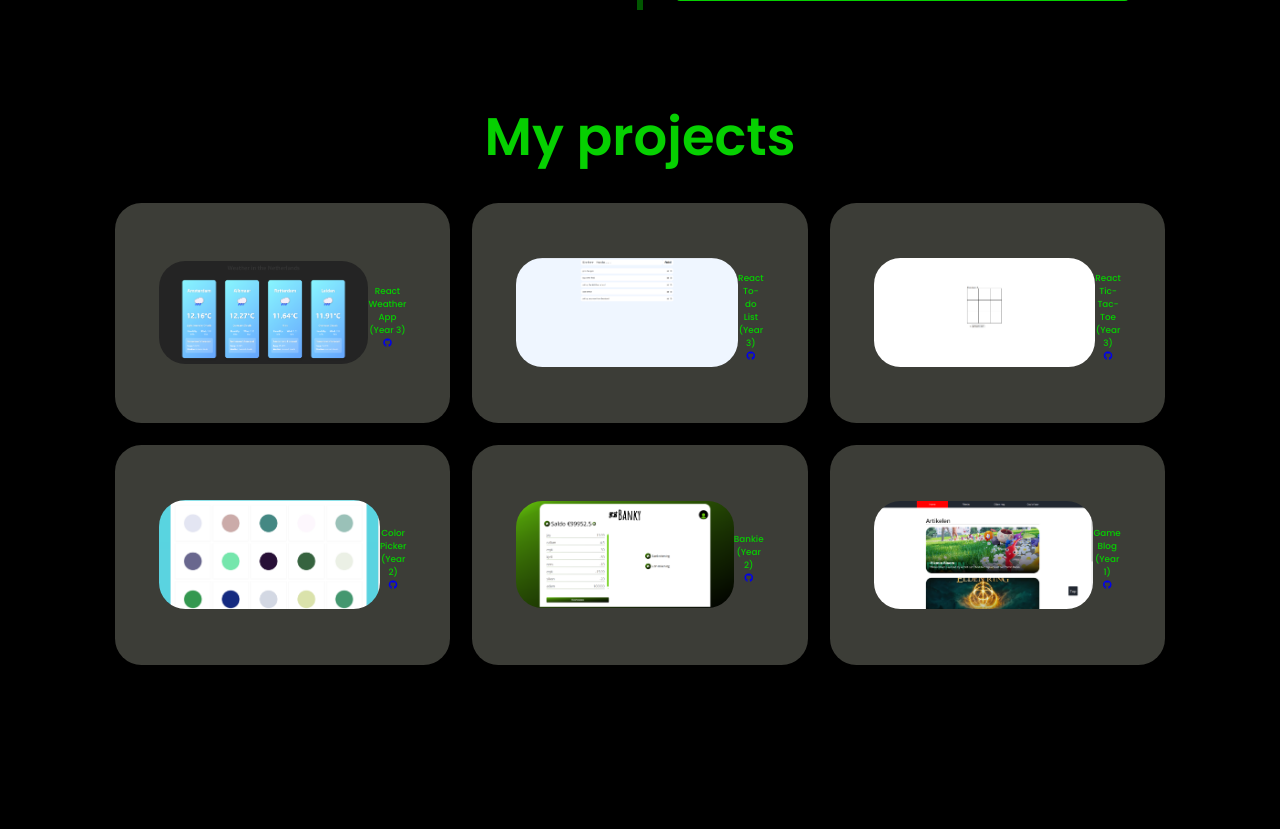
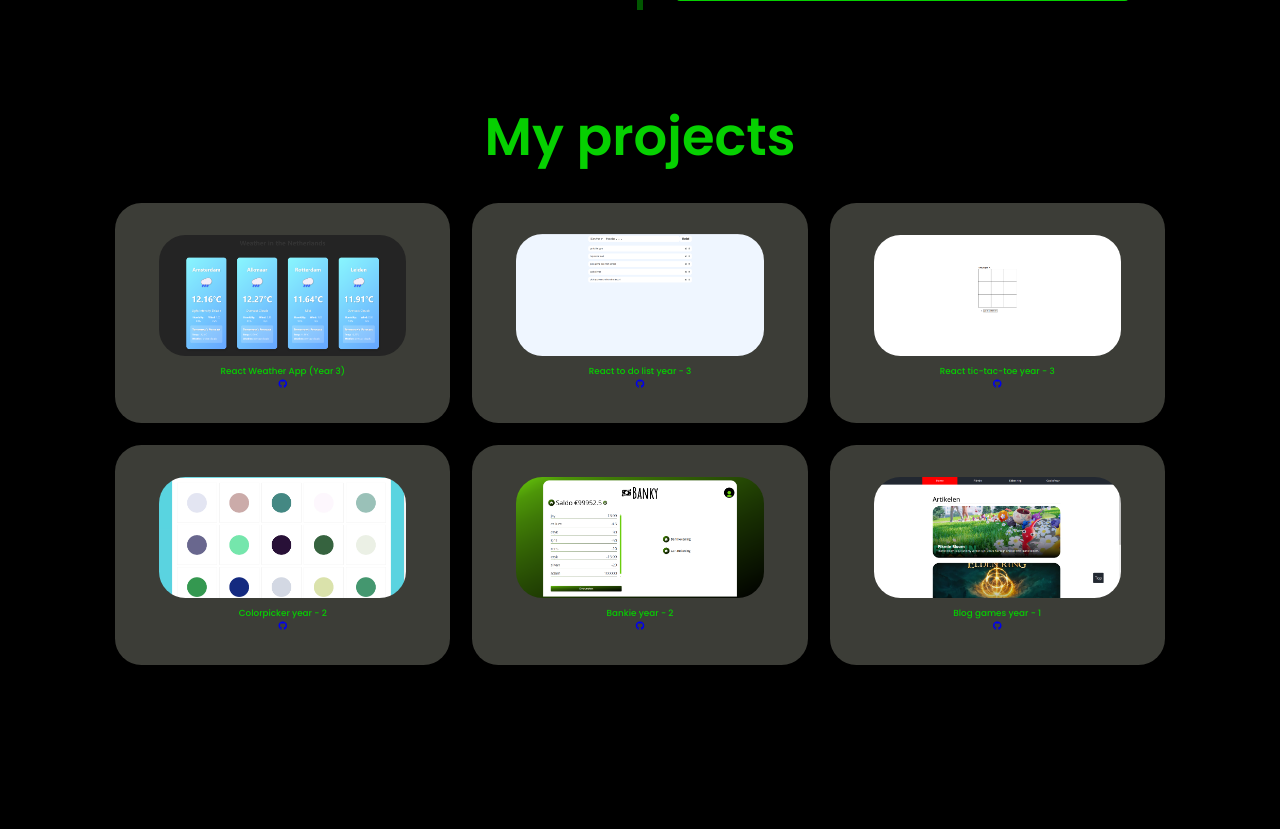
Before and after one commit to pieter9182/porfolio-yaar3p1, a PHP site: page / in a window 1280 px wide. Shown: the part 2348-3177 px from the top of the page. Run offline with PHP 8.4, Linux system fonts and the light colour scheme; some libraries are stand-ins or nearby versions.

Commit message:
delete changes

```diff
--- a/index.php
+++ b/index.php
@@ -153,10 +153,10 @@
     <section class="projects" id="projects">
         <h2 class="heading">My projects</h2>
         <div class="projects-container">
-
             <div class="projects-box">
-                <a href="https://weatherapp.damianpietrzak.nl" class="project-link" target="_blank">
-                    <img src="img/weatherapp.png" alt="Weather app in React">
+                <div class="projects-info">
+                    <a class="project weather app" href="https://weatherapp.damianpietrzak.nl">
+                        <img src="img/weatherapp.png" alt="weather app in react">
                     </a>
                     <div class="projects-info">
                         <h4>React Weather App (Year 3)</h4>
@@ -164,65 +164,69 @@
                             <i class="fa-brands fa-github"></i>
                         </a>
                     </div>
+
+                </div>
+            </div>
+            <div class="projects-box">
+                <div class="projects-info">
+                    <a class="project to do list" href="https://todolist.damianpietrzak.nl">
+                        <img src="img/to-do-list.png" alt="to do list in react">
+                    </a>
+                    <div class="projects-info">
+                        <h4>React to do list year - 3</h4>
+                        <a href="https://github.com/pieter9182/small-react-projects/tree/main/to-do-list/reactjs-todolist" target="_blank">
+                            <i class="fa-brands fa-github"></i></a>
                     </div>
 
+                </div>
+            </div>
             <div class="projects-box">
-                <a href="https://todolist.damianpietrzak.nl" class="project-link" target="_blank">
-                    <img src="img/to-do-list.png" alt="To-do list in React">
+                <div class="projects-info">
+                    <a class="project tic-tac-toe" href="https://tictactoe.damianpietrzak.nl">
+                        <img src="img/tic-tac-toe.png" alt="tic-tac-toe in react">
                     </a>
                     <div class="projects-info">
-                    <h4>React To-do List (Year 3)</h4>
-                    <a href="https://github.com/pieter9182/small-react-projects/tree/main/to-do-list/reactjs-todolist" target="_blank">
-                        <i class="fa-brands fa-github"></i>
-                    </a>
+                        <h4>React tic-tac-toe year - 3</h4>
+                        <a href="https://github.com/pieter9182/small-react-projects/tree/main/tic-tac-toe/tic-tac-toe" target="_blank">
+                            <i class="fa-brands fa-github"></i></a>
+                    </div>
+
                 </div>
             </div>
-
             <div class="projects-box">
-                <a href="https://tictactoe.damianpietrzak.nl" class="project-link" target="_blank">
-                    <img src="img/tic-tac-toe.png" alt="Tic-Tac-Toe game in React">
+                <div class="projects-info">
+                    <a class="project ColorPicker" href="https://colorpicker.damianpietrzak.nl">
+                        <img src="img/color picker.png" alt="colorpicker project">
                     </a>
                     <div class="projects-info">
-                    <h4>React Tic-Tac-Toe (Year 3)</h4>
-                    <a href="https://github.com/pieter9182/small-react-projects/tree/main/tic-tac-toe/tic-tac-toe" target="_blank">
-                        <i class="fa-brands fa-github"></i>
-                    </a>
+                        <h4>Colorpicker year - 2</h4>
+                        <a href="https://github.com/pieter9182/projects-portfolio-nonReact/tree/main/color%20picker" target="_blank">
+                            <i class="fa-brands fa-github"></i></a>
                     </div>
                 </div>
-
+            </div>
             <div class="projects-box">
-                <a href="https://colorpicker.damianpietrzak.nl" class="project-link" target="_blank">
-                    <img src="img/color picker.png" alt="Color Picker project">
+                <div class="projects-info">
+                    <a class="project banky" href="https://bankie.damianpietrzak.nl">
+                        <img src="img/bankie.png" alt="banky project">
+                    <div class="project-info">
+                        <h4>Bankie year - 2</h4>
+                        <a href="https://github.com/pieter9182/projects-portfolio-nonReact/tree/main/BANKIE" target="_blank">
+                            <i class="fa-brands fa-github"></i></a>
+                    </div>
+                </div>
+            </div>
+            <div class="projects-box">
+                <div class="projects-info">
+                    <a class="project game blog" href="http://gameblog.damianpietrzak.nl">
+                        <img src="img/game blog.png" alt="game blog project">
                     </a>
                     <div class="projects-info">
-                    <h4>Color Picker (Year 2)</h4>
-                    <a href="https://github.com/pieter9182/projects-portfolio-nonReact/tree/main/color%20picker" target="_blank">
-                        <i class="fa-brands fa-github"></i>
-                    </a>
-                </div>
+                    <h4>Blog games year - 1</h4>
+                    <a href="https://github.com/pieter9182/projects-portfolio-nonReact/tree/main/games%20blog" target="_blank">
+                        <i class="fa-brands fa-github"></i></a>
                     </div>
 
-            <div class="projects-box">
-                <a href="https://bankie.damianpietrzak.nl" class="project-link" target="_blank">
-                    <img src="img/bankie.png" alt="Bankie project">
-                </a>
-                <div class="projects-info">
-                    <h4>Bankie (Year 2)</h4>
-                    <a href="https://github.com/pieter9182/projects-portfolio-nonReact/tree/main/BANKIE" target="_blank">
-                        <i class="fa-brands fa-github"></i>
-                    </a>
-                </div>
-            </div>
-
-            <div class="projects-box">
-                <a href="http://gameblog.damianpietrzak.nl" class="project-link" target="_blank">
-                    <img src="img/game blog.png" alt="Game Blog project">
-                </a>
-                <div class="projects-info">
-                    <h4>Game Blog (Year 1)</h4>
-                    <a href="https://github.com/pieter9182/projects-portfolio-nonReact/tree/main/games%20blog" target="_blank">
-                        <i class="fa-brands fa-github"></i>
-                    </a>
                 </div>
             </div>
 
```
Lines whose indentation alone changed are shown as unchanged.
